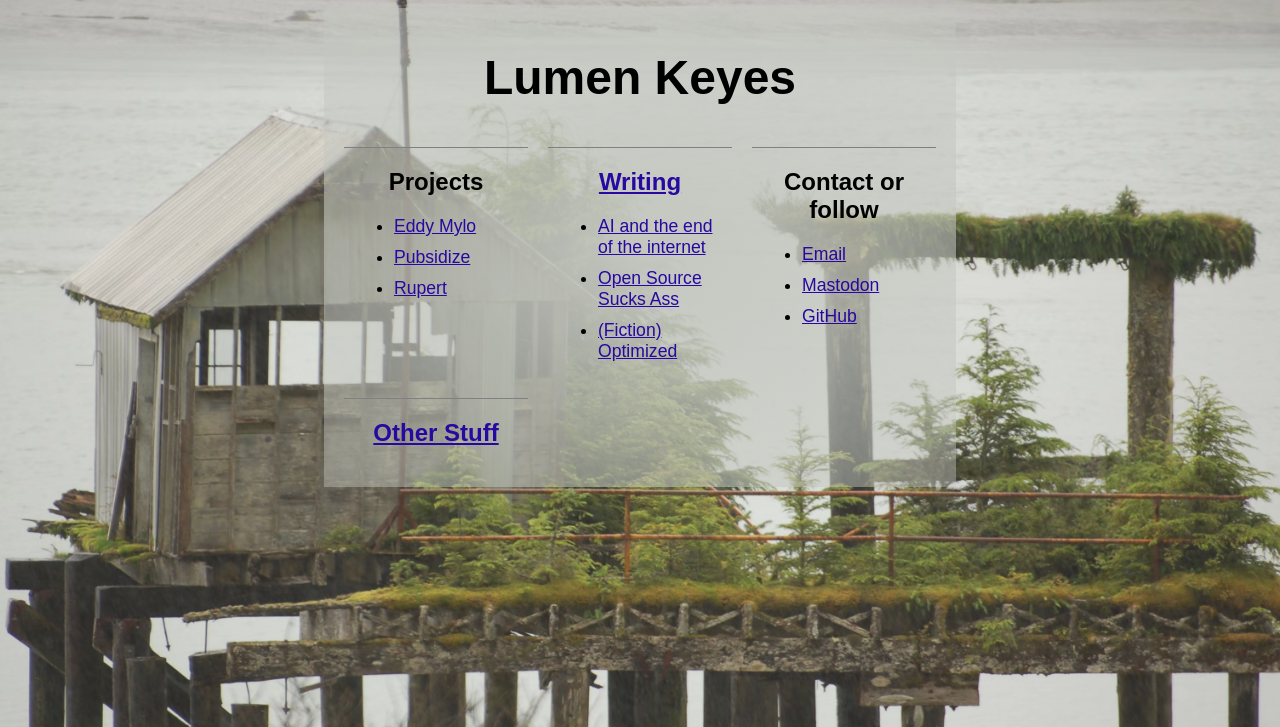
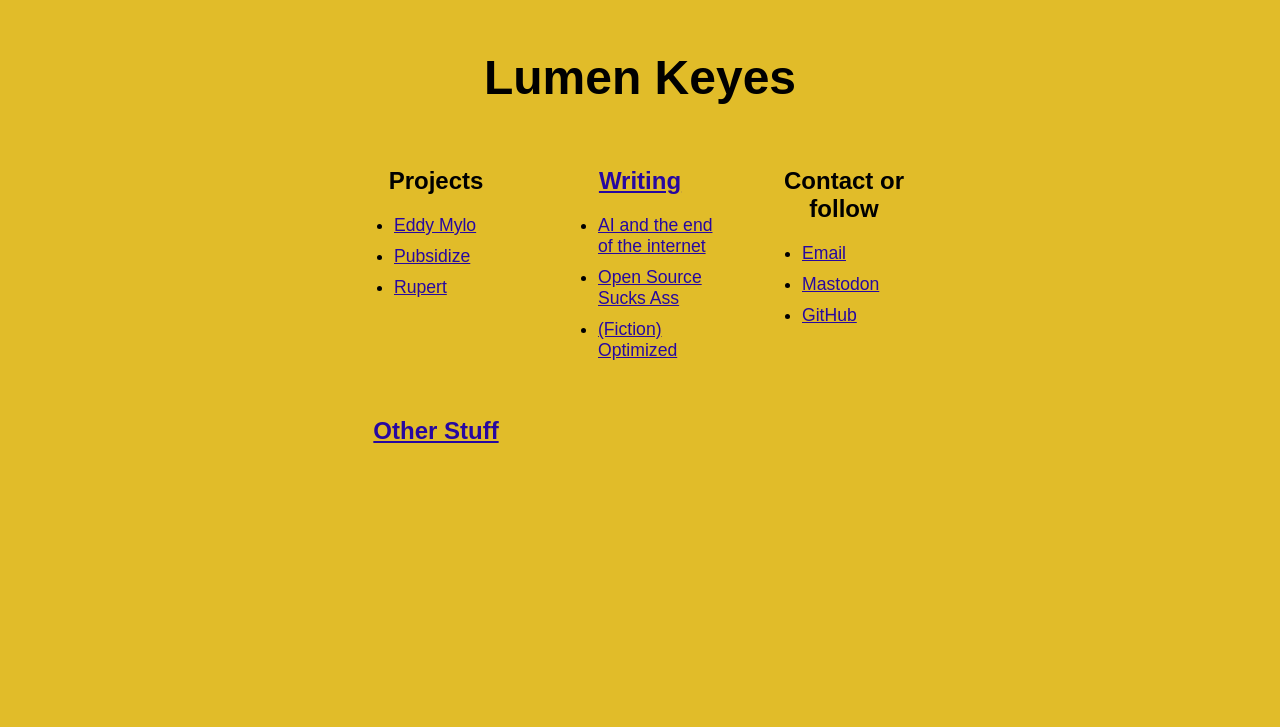
Before and after one commit to lumenkeyes/lumenkeyes, a PHP site: page / in a window 1280 px wide. Shown: the top 727 px of the page. Run offline with PHP 8.4, Linux system fonts and the light colour scheme.

Commit message:
remove image 4 faster loadingggg don't like content flashes sorry.

```diff
--- a/default.css
+++ b/default.css
@@ -1,6 +1,6 @@
 .centreColumn {
     grid-column-start: 2;
-    background-image: radial-gradient(#C4C7C0, rgba(196,199,192,0.4));
+    /*background-image: radial-gradient(#C4C7C0, rgba(196,199,192,0.4));*/
     padding: 10px;
 }
 .evenColumns {
@@ -8,7 +8,7 @@
     grid-template-columns: repeat(auto-fill, minmax(200px, 1fr));
 }
 .evenColumns > div {
-    border-top: 1px solid gray;
+    /*border-top: 1px solid gray;*/
     margin: 10px;
 }
 li {
@@ -30,8 +30,9 @@ body {
     display: grid;
     grid-template-columns: 1fr minmax(300px, 50%) 1fr;
     font-family: Arial, Helvetica, sans-serif;
-    background: #C4C7C0 url('OVERGROWN.avif') no-repeat;
-    background-size: cover;
+    background-color: #E1BC29;
+    /*background: #C4C7C0 url('OVERGROWN.avif') no-repeat;
+    background-size: cover;*/
 }
 a {
     color: #2708A0;
--- a/index.html
+++ b/index.html
@@ -32,7 +32,7 @@
                 <h2 >Contact or follow</h2>
                 <ul>
                     <li><a href="contact">Email</a></li>
-		    <li><a href="https://mastodon.social/@lumenkeyes" rel="me">Mastodon</a></li>
+		    <li><a rel="me" href="https://types.pl/@candela">Mastodon</a></li>
 		    <li><a href="https://github.com/lumenkeyes">GitHub</a></li>
                 </ul>
             </div>
```
